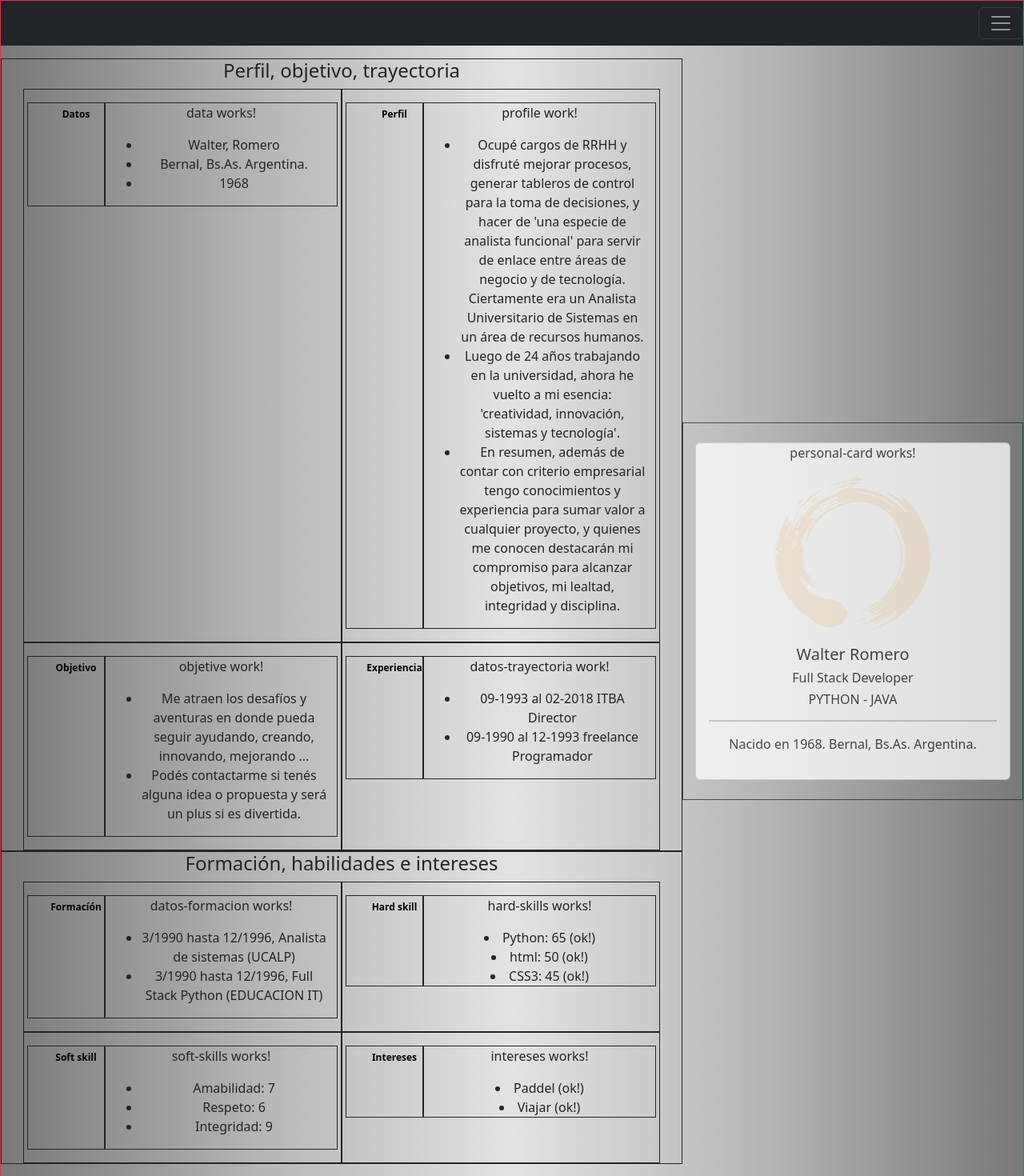
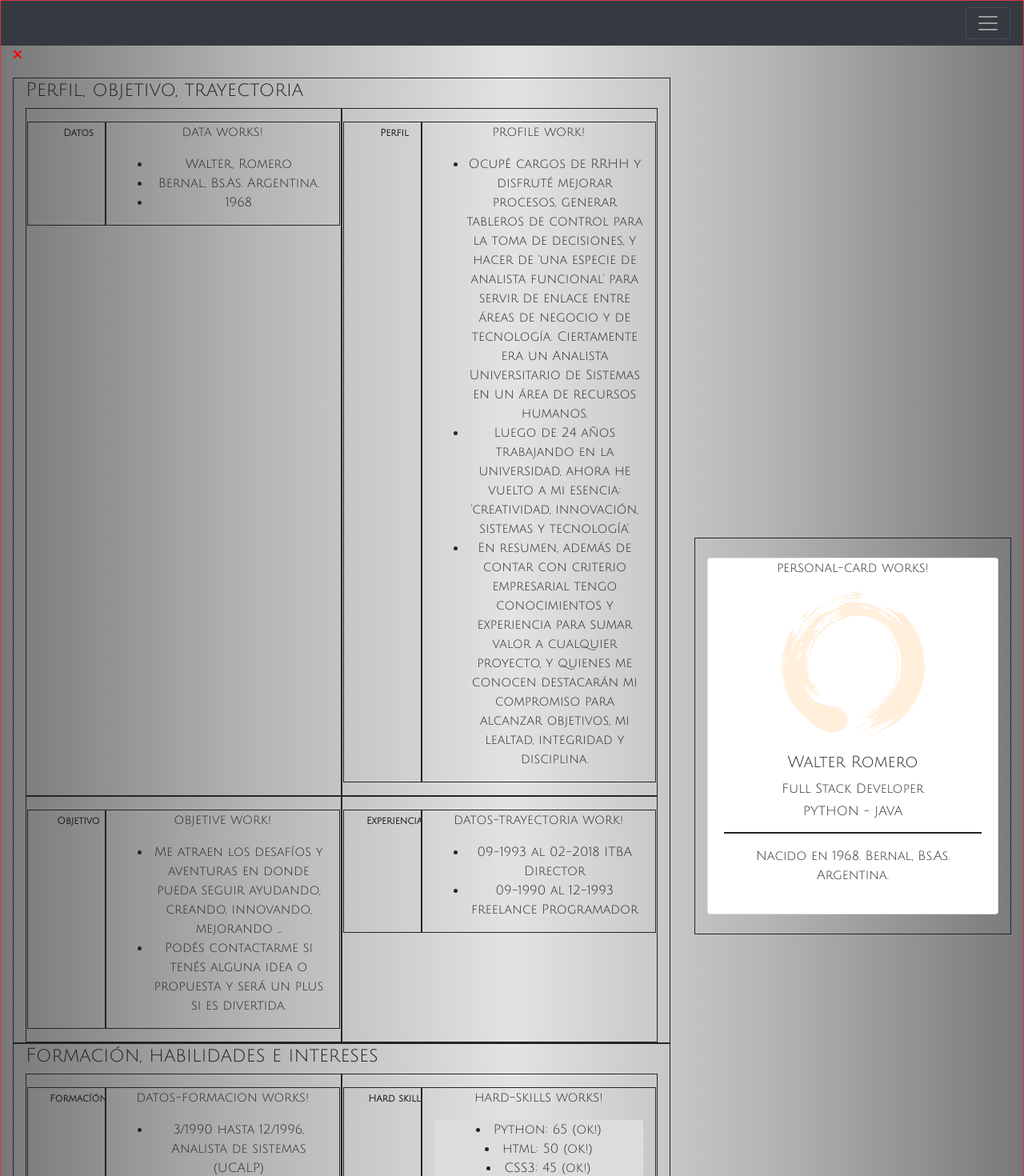
Before and after one commit to waldrom68/PortFolio, an Angular app in the folder PortfolioFrontEnd/angular-portfolio/: page / in a window 1280 px wide. Shown: the top 1470 px of the page at 80% size. Built offline with nearby package versions, Linux system fonts and the light colour scheme.

Commit message:
instalando paquete de fonticon, problemas de scope para incluirlo en las interes-item

```diff
--- a/PortfolioFrontEnd/angular-portfolio/angular.json
+++ b/PortfolioFrontEnd/angular-portfolio/angular.json
@@ -23,13 +23,10 @@
               "src/assets"
             ],
             "styles": [
-              "src/styles.css",
-              "./node_modules/bootstrap/dist/css/bootstrap.min.css"
+              "src/styles.css"
             ],
             "scripts": [
-              "./node_modules/jquery/dist/jquery.min.js",
-              "./node_modules/popper.js/dist/umd/popper.min.js",
-              "./node_modules/bootstrap/dist/js/bootstrap.min.js"
+
             ]
           },
           "configurations": {
--- a/PortfolioFrontEnd/angular-portfolio/package.json
+++ b/PortfolioFrontEnd/angular-portfolio/package.json
@@ -18,6 +18,11 @@
     "@angular/platform-browser": "^14.2.0",
     "@angular/platform-browser-dynamic": "^14.2.0",
     "@angular/router": "^14.2.0",
+    "@fortawesome/angular-fontawesome": "^0.11.1",
+    "@fortawesome/fontawesome-svg-core": "^6.1.1",
+    "@fortawesome/free-brands-svg-icons": "^6.1.1",
+    "@fortawesome/free-regular-svg-icons": "^6.1.1",
+    "@fortawesome/free-solid-svg-icons": "^6.1.1",
     "bootstrap": "^5.2.2",
     "rxjs": "~7.5.0",
     "tslib": "^2.3.0",
--- a/PortfolioFrontEnd/angular-portfolio/src/app/app.component.html
+++ b/PortfolioFrontEnd/angular-portfolio/src/app/app.component.html
@@ -4,6 +4,10 @@
 
 
 <div class="container-fluid">
+    <fa-icon
+        [icon]="faTimes"
+        [ngStyle] = "{'color':'red', 'text-aling':'center'}" >
+    </fa-icon>
     <div class="row text-center aling-self-center py-3">
 
         <!-- Caja componentes: Perfil, objetivo, trayectoria, Formación, habilidades e intereses -->
--- a/PortfolioFrontEnd/angular-portfolio/src/app/app.component.ts
+++ b/PortfolioFrontEnd/angular-portfolio/src/app/app.component.ts
@@ -1,5 +1,6 @@
-import { AfterViewInit, Component } from '@angular/core';
+import { Component } from '@angular/core';
 
+import { faTimes } from '@fortawesome/free-solid-svg-icons';
 
 @Component({
   selector: 'app-root',
@@ -11,9 +12,7 @@ export class AppComponent  {
 
   title = 'angular-portfolio';
 
-  parentMessage = "message from parent: AppComponent"
-  message:string;
-
+  faTimes = faTimes;
 
 
 }
--- a/PortfolioFrontEnd/angular-portfolio/src/app/app.module.ts
+++ b/PortfolioFrontEnd/angular-portfolio/src/app/app.module.ts
@@ -6,6 +6,7 @@ import { AppComponent } from './app.component';
 // import the feature module here so you can add it to the imports array below
 import { CoreModule } from './core/core.module';
 import { FeaturesModule } from './features/features.module';
+import { FontAwesomeModule } from '@fortawesome/angular-fontawesome';
 
 
 
@@ -16,7 +17,7 @@ import { FeaturesModule } from './features/features.module';
   imports: [
     BrowserModule,
     CoreModule,  // add the feature module here
-    FeaturesModule,  // add the feature module here
+    FeaturesModule, FontAwesomeModule,  // add the feature module here
   ],
 
   providers: [],
--- a/PortfolioFrontEnd/angular-portfolio/src/app/features/bloque-formacion-skill-int/hard-item/hard-item.component.html
+++ b/PortfolioFrontEnd/angular-portfolio/src/app/features/bloque-formacion-skill-int/hard-item/hard-item.component.html
@@ -1 +1 @@
-<li>{{item.name}}: {{item.assessment}} (ok!)</li>
+<li style="background-color:gainsboro">{{item.name}}: {{item.assessment}} (ok!)</li>
--- a/PortfolioFrontEnd/angular-portfolio/src/app/features/bloque-formacion-skill-int/interes-item/interes-item.component.html
+++ b/PortfolioFrontEnd/angular-portfolio/src/app/features/bloque-formacion-skill-int/interes-item/interes-item.component.html
@@ -1 +1,4 @@
-<li>{{item.name}}  (ok!)</li>
+<li style="background-color:gainsboro">{{item.name}}  (ok!)
+
+
+</li>
--- a/PortfolioFrontEnd/angular-portfolio/src/app/features/bloque-formacion-skill-int/interes-item/interes-item.component.ts
+++ b/PortfolioFrontEnd/angular-portfolio/src/app/features/bloque-formacion-skill-int/interes-item/interes-item.component.ts
@@ -1,5 +1,7 @@
 import { Component, Input, OnInit } from '@angular/core';
 import { Intereses } from '../../../data'
+
+import { faTimes } from '@fortawesome/free-solid-svg-icons';
 
 @Component({
   selector: 'app-interes-item',
@@ -7,8 +9,9 @@ import { Intereses } from '../../../data'
   styleUrls: ['./interes-item.component.css']
 })
 export class InteresItemComponent implements OnInit {
+  @Input() item: Intereses;
 
-  @Input() item: Intereses
+  faTimes = faTimes;
 
   constructor() { }
 
--- a/PortfolioFrontEnd/angular-portfolio/src/app/features/bloque-formacion-skill-int/intereses/intereses.component.ts
+++ b/PortfolioFrontEnd/angular-portfolio/src/app/features/bloque-formacion-skill-int/intereses/intereses.component.ts
@@ -10,6 +10,7 @@ import {INTERESES} from '../../../mock-data'
 })
 export class InteresesComponent implements OnInit {
   intereses: Intereses[] = INTERESES;
+
   constructor() { }
 
   ngOnInit(): void {
```
Also changed, not shown: 1 other file (tests, documents, lock files or other folders).
